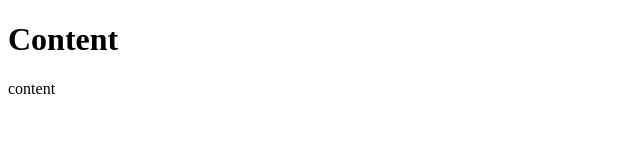
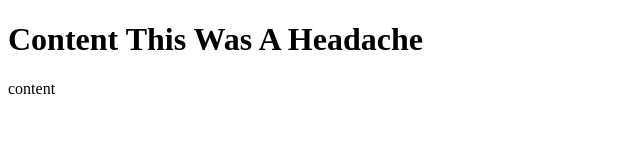
Before and after one commit to Tdowns27/Tdowns27.github.io, a plain HTML site: page index.html in a window 1280 px wide. Shown: the whole page, without its empty margins (0-640 px from the left). Drawn offline with Linux system fonts and the light colour scheme.

Commit message:
Updated index.html
Here is the updated html. It took awhile so i hope you enjoy.

```diff
--- a/index.html
+++ b/index.html
@@ -5,7 +5,7 @@
 </head>
 <body>
 
-<h1>Content</h1>
+<h1>Content This Was A Headache</h1>
 <p>content</p>
 
 </body>
```
